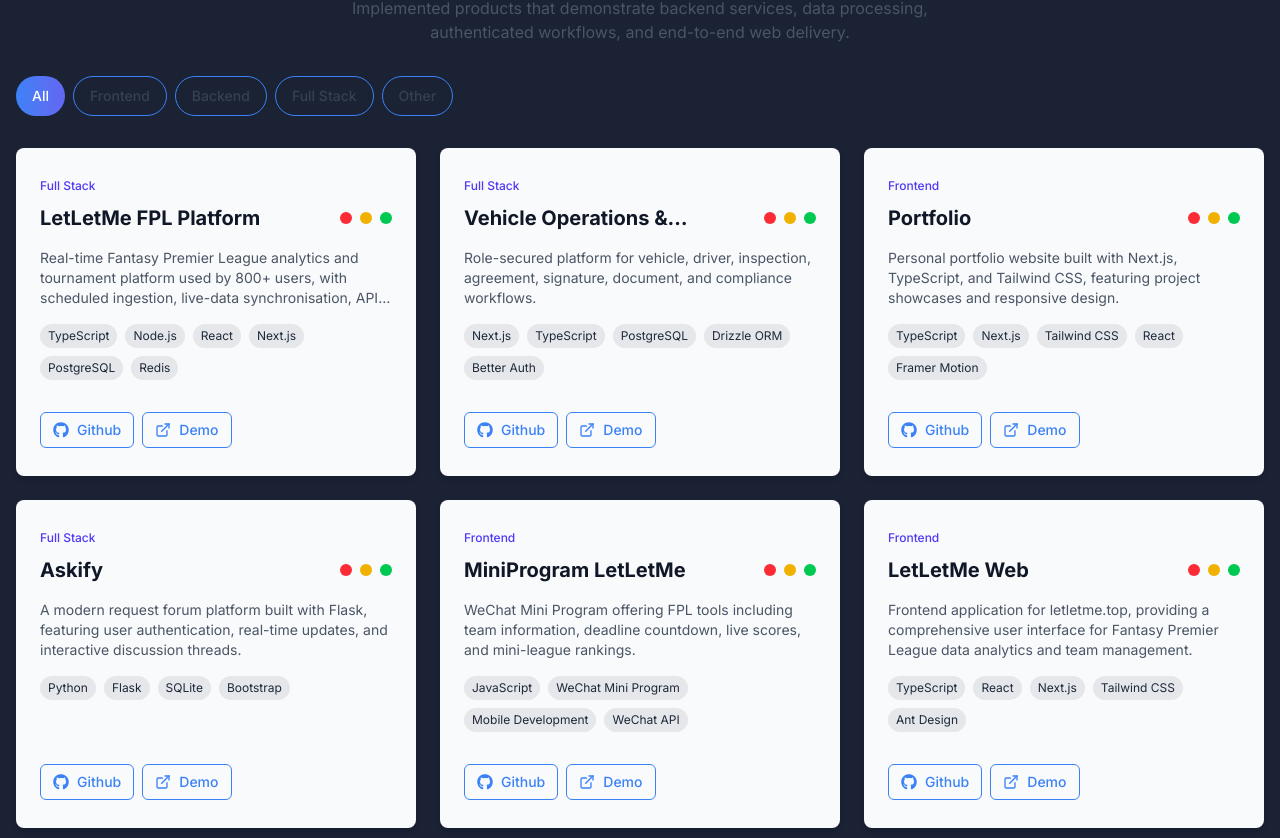
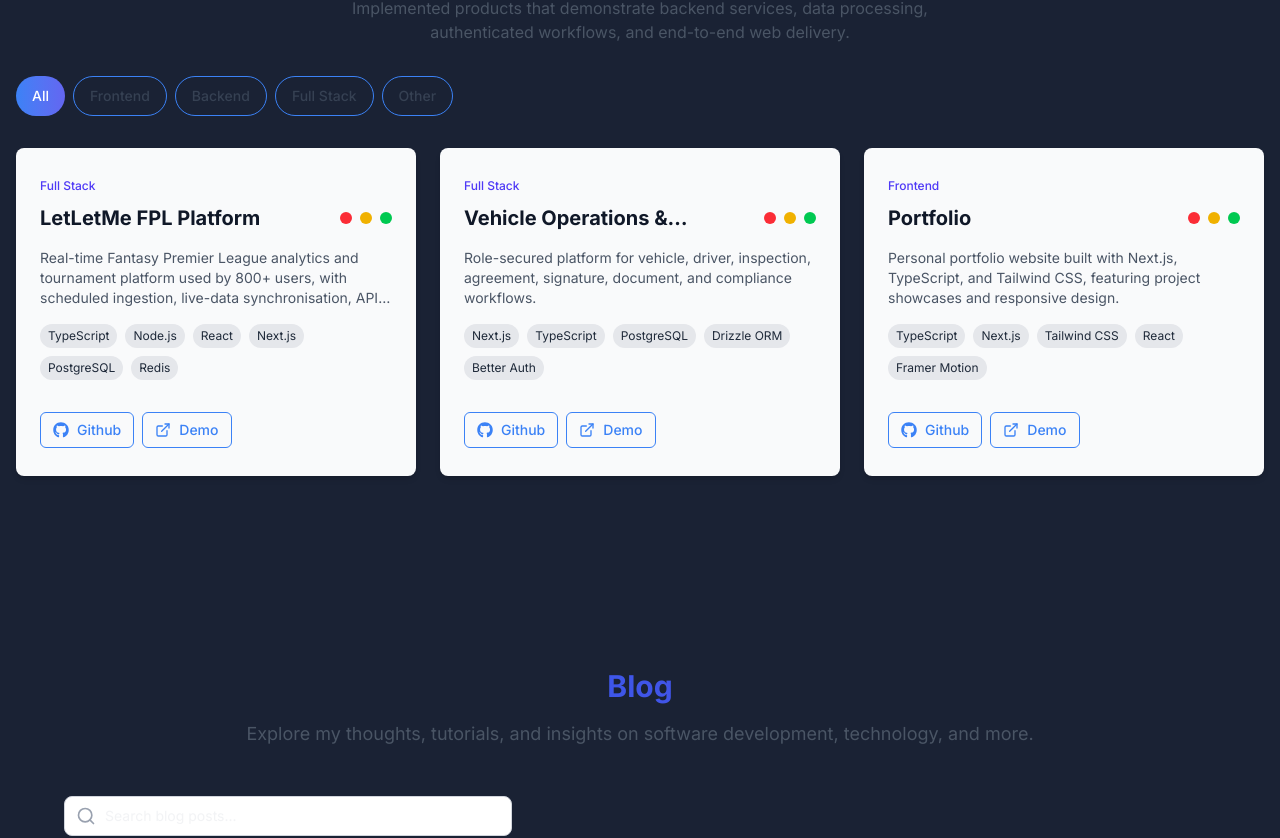
Before and after one commit to tonglam/portfolio, a Next.js app: page / in a window 1280 px wide. Shown: the part 3290-4128 px from the top of the page. Built offline with nearby package versions, Linux system fonts and the light colour scheme; no server answers.

Commit message:
Focus employer-facing project proof

```diff
--- a/data/projects.data.ts
+++ b/data/projects.data.ts
@@ -60,162 +60,6 @@ export const projectsData: Project[] = [
     displayOnHome: true,
     order: 3,
   },
-  {
-    id: 'askify',
-    title: 'Askify',
-    description:
-      'A modern request forum platform built with Flask, featuring user authentication, real-time updates, and interactive discussion threads.',
-    technologies: ['Python', 'Flask', 'SQLite', 'Bootstrap'],
-    categories: [ProjectCategory.FULLSTACK],
-    links: createProjectLinks([
-      { type: 'github', url: 'https://github.com/tonglam/Askify' },
-      { type: 'demo', url: 'https://askify-q4k0.onrender.com' },
-    ]),
-    order: 10,
-  },
-  {
-    id: 'letletme-api',
-    title: 'LetLetMe API',
-    description:
-      'High-performance RESTful API service built with Bun and Elysia.js, powering the LetLetMe Fantasy Premier League analytics platform with ultra-fast data processing.',
-    technologies: ['TypeScript', 'Bun', 'Elysia.js', 'MySQL', 'Redis'],
-    categories: [ProjectCategory.BACKEND],
-    links: createProjectLinks([
-      { type: 'github', url: 'https://github.com/tonglam/letletme-api' },
-      { type: 'demo', url: 'https://api.letletme.top' },
-    ]),
-    featured: true,
-    order: 14,
-  },
-  {
-    id: 'letletme-web',
-    title: 'LetLetMe Web',
-    description:
-      'Frontend application for letletme.top, providing a comprehensive user interface for Fantasy Premier League data analytics and team management.',
-    technologies: ['TypeScript', 'React', 'Next.js', 'Tailwind CSS', 'Ant Design'],
-    categories: [ProjectCategory.FRONTEND],
-    links: createProjectLinks([
-      { type: 'github', url: 'https://github.com/tonglam/letletme-web' },
-      { type: 'demo', url: 'https://letletme.top' },
-    ]),
-    featured: true,
-    order: 12,
-  },
-  {
-    id: 'letletme-data',
-    title: 'LetLetMe Data',
-    description:
-      'Advanced data analytics tool for Fantasy Premier League (FPL) managers, providing statistical insights, team optimization, and performance analysis.',
-    technologies: ['TypeScript', 'Node.js', 'Data Analysis', 'API Integration', 'MySQL'],
-    categories: [ProjectCategory.BACKEND],
-    links: createProjectLinks([
-      { type: 'github', url: 'https://github.com/tonglam/letletme_data' },
-    ]),
-    featured: true,
-    order: 13,
-  },
-  {
-    id: 'smart-home-website',
-    title: 'Smart Home Website',
-    description:
-      'CITS5506 project - A modern web interface for smart home management and monitoring, built with Next.js and TypeScript.',
-    technologies: ['TypeScript', 'Next.js', 'Tailwind CSS', 'React', 'IoT'],
-    categories: [ProjectCategory.FULLSTACK],
-    links: createProjectLinks([
-      { type: 'github', url: 'https://github.com/tonglam/smart_home-website' },
-      { type: 'demo', url: 'https://smarthomesystem.vercel.app/' },
-    ]),
-  },
-  {
-    id: 'notion-d1-worker',
-    title: 'Notion D1 Worker',
-    description:
-      'Cloudflare Worker designed to sync Notion posts to D1 database, enabling efficient content management and distribution.',
-    technologies: ['TypeScript', 'Cloudflare Workers', 'D1', 'Notion API'],
-    categories: [ProjectCategory.BACKEND],
-    links: createProjectLinks([
-      { type: 'github', url: 'https://github.com/tonglam/notion-d1-worker' },
-    ]),
-  },
-  {
-    id: 'miniprogram-letletme',
-    title: 'MiniProgram LetLetMe',
-    description:
-      'WeChat Mini Program offering FPL tools including team information, deadline countdown, live scores, and mini-league rankings.',
-    technologies: ['JavaScript', 'WeChat Mini Program', 'Mobile Development', 'WeChat API'],
-    categories: [ProjectCategory.FRONTEND],
-    links: createProjectLinks([
-      { type: 'github', url: 'https://github.com/tonglam/miniprogram-letletme' },
-      { type: 'demo', url: 'https://qitonglan.com/miniprogram.webp' },
-    ]),
-    featured: true,
-    order: 11,
-  },
-  {
-    id: 'fpl-data-public',
-    title: 'FPL Data Public',
-    description:
-      'Public version of the FPL data processing system, providing core functionality for fantasy league data analysis.',
-    technologies: ['Java', 'Spring Boot', 'MySQL', 'Redis'],
-    categories: [ProjectCategory.BACKEND],
-    links: createProjectLinks([
-      { type: 'github', url: 'https://github.com/tonglam/fpl-data-public' },
-    ]),
-  },
-  {
-    id: 'fpl-public',
-    title: 'FPL Public',
-    description:
-      'Public version of the letletme.top backend service, handling core fantasy league functionalities.',
-    technologies: ['JavaScript', 'Java', 'Spring Boot', 'MySQL', 'Redis'],
-    categories: [ProjectCategory.FULLSTACK],
-    links: createProjectLinks([{ type: 'github', url: 'https://github.com/tonglam/fpl-public' }]),
-  },
-  {
-    id: 'fpldle-python',
-    title: 'FPLdle Python',
-    description:
-      'Python implementation of an FPL-themed word game, similar to Wordle but focused on fantasy league content.',
-    technologies: ['Python', 'Game Development'],
-    categories: [ProjectCategory.BACKEND],
-    links: createProjectLinks([
-      { type: 'github', url: 'https://github.com/tonglam/fpldle-python' },
-    ]),
-  },
-  {
-    id: 'fpl-analysis-2223',
-    title: 'FPL Analysis 22/23',
-    description:
-      'Comprehensive analysis of the Fantasy Premier League 2022-2023 season data using R statistical computing.',
-    technologies: ['R', 'Data Analysis', 'Statistical Computing'],
-    categories: [ProjectCategory.OTHER],
-    links: createProjectLinks([
-      { type: 'github', url: 'https://github.com/tonglam/fpl_analysis_2223' },
-      { type: 'article', url: 'https://rpubs.com/tonglam/1077811' },
-    ]),
-  },
-  {
-    id: 'telegrambot-public',
-    title: 'Telegram Bot Public',
-    description:
-      'Spring Boot-based Telegram bot for the LetLetMe platform, providing automated FPL updates and notifications.',
-    technologies: ['Java', 'Spring Boot', 'Telegram API'],
-    categories: [ProjectCategory.BACKEND],
-    links: createProjectLinks([
-      { type: 'github', url: 'https://github.com/tonglam/telegramBot-public' },
-    ]),
-  },
-  {
-    id: 'letletme-apikey',
-    title: 'LetLetMe APIKey',
-    description:
-      'API key management system for LetLetMe services, handling authentication and access control.',
-    technologies: ['JavaScript', 'Shell', 'Cloudflare Workers'],
-    categories: [ProjectCategory.BACKEND],
-    links: createProjectLinks([
-      { type: 'github', url: 'https://github.com/tonglam/letletme-apikey' },
-    ]),
-  },
 ];
 
 export const getHomePageProjects = (): Project[] => {
```
